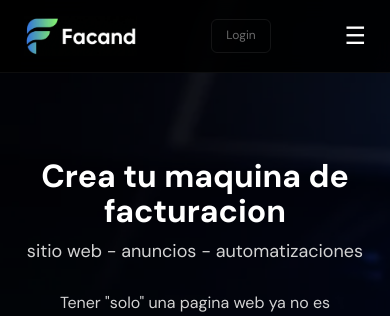
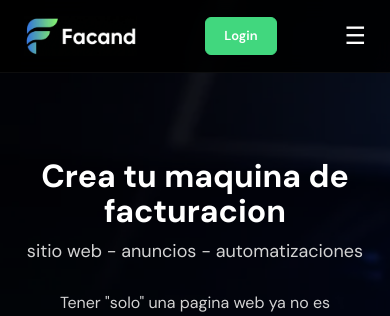
Before and after one commit to matiadscl/facand-web, a PHP site: page / in a window 390 px wide. Shown: the top 316 px of the page. Run offline with PHP 8.4, Linux system fonts and the light colour scheme.

Commit message:
Hacer visible el botón Login en el nav del sitio público
Antes estaba con opacity 0.5 y color muted, ahora tiene fondo naranja (--primary) y es claramente visible tanto en desktop como mobile.

Co-Authored-By: Claude Opus 4.6 (1M context) <noreply@anthropic.com>

```diff
--- a/assets/css/style.css
+++ b/assets/css/style.css
@@ -80,29 +80,31 @@ ul { list-style: none; }
 .nav__links a.active { color: var(--primary); }
 
 .nav__login {
-  background: transparent;
-  border: 1px solid rgba(255,255,255,0.15);
-  padding: 6px 14px;
+  background: var(--primary);
+  border: 1px solid var(--primary);
+  padding: 8px 18px;
   border-radius: 6px;
-  font-size: 12px;
-  color: var(--text-muted);
+  font-size: 13px;
+  font-weight: 600;
+  color: #fff;
   transition: all 0.2s;
-  opacity: 0.5;
 }
 .nav__login:hover {
-  opacity: 1;
+  background: transparent;
   border-color: var(--primary);
   color: var(--primary);
 }
 
 .nav__mobile-login {
   margin-top: 16px;
-  padding: 8px 20px;
-  border: 1px solid rgba(255,255,255,0.15);
+  padding: 10px 20px;
+  background: var(--primary);
+  border: 1px solid var(--primary);
   border-radius: 6px;
   font-size: 14px;
-  color: var(--text-muted);
-  opacity: 0.6;
+  font-weight: 600;
+  color: #fff;
+  text-align: center;
 }
 
 .nav__badge {
```
